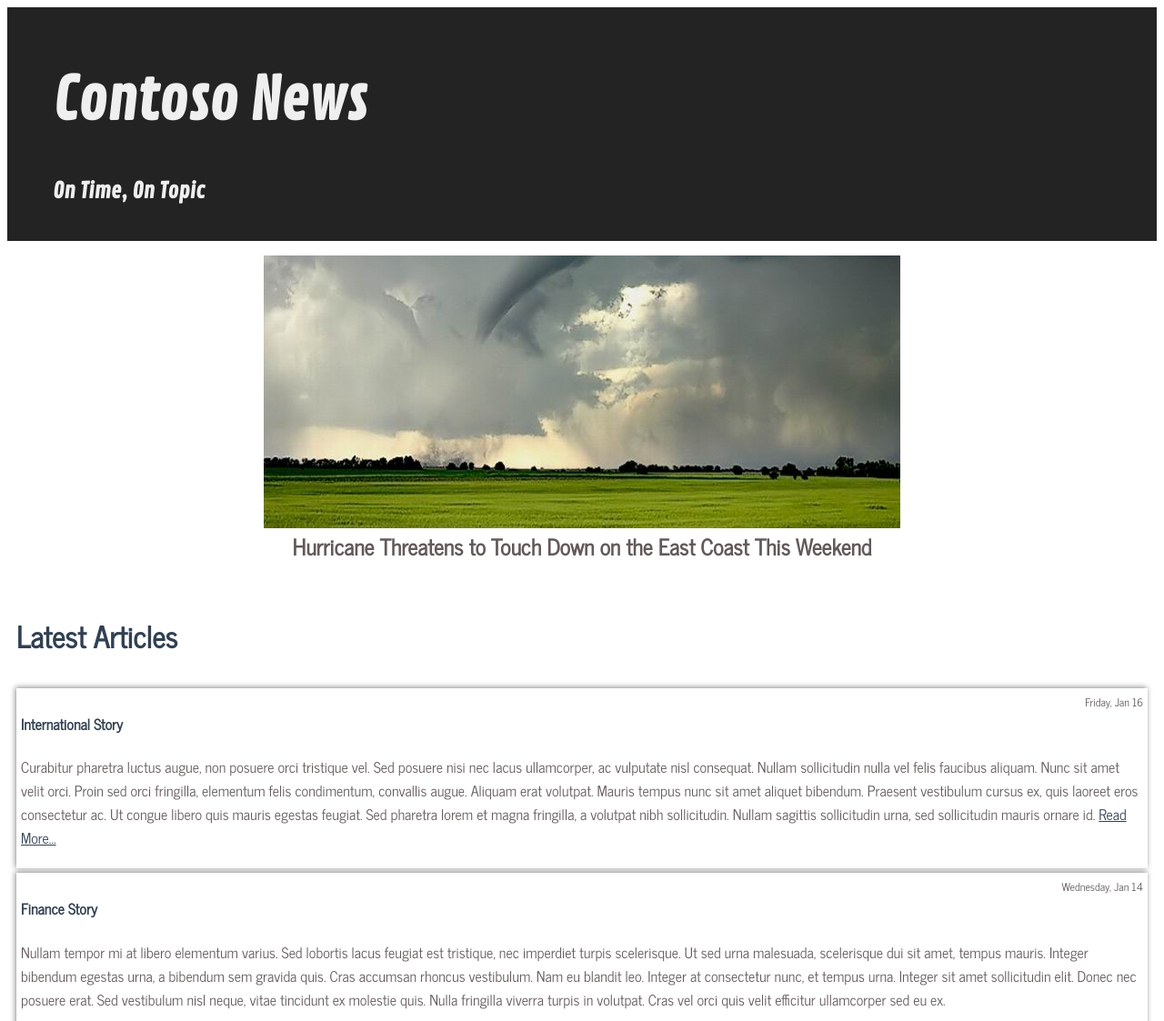
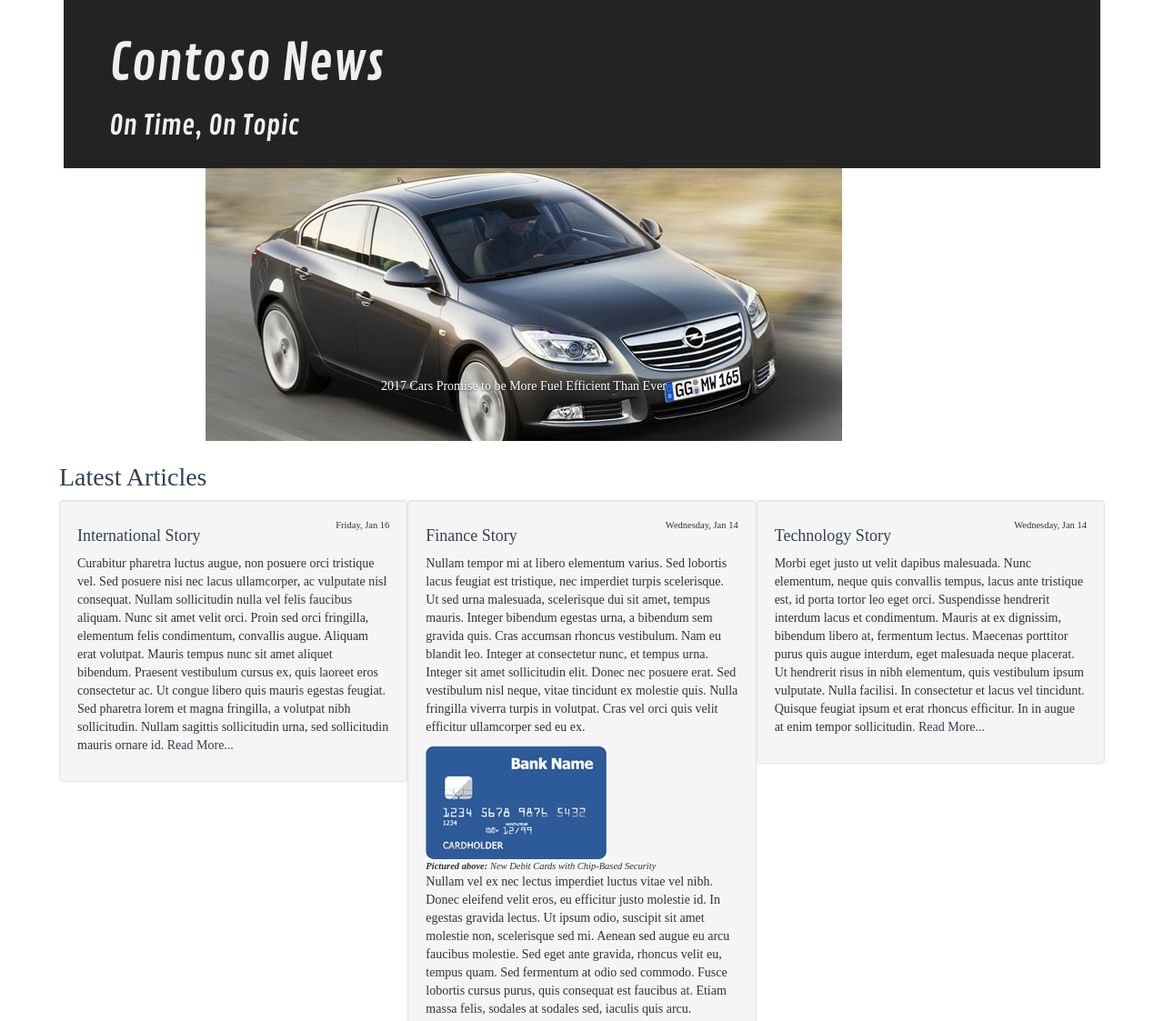
Before and after one commit to Mohamed-Magdey/homeWork, a plain HTML site: page index.html in a window 1280 px wide. Shown: the top 1123 px of the page at 91% size. Drawn offline with nearby package versions, Linux system fonts and the light colour scheme.

Commit message:
add bootstrap

```diff
--- a/css/style.css
+++ b/css/style.css
@@ -1,7 +1,6 @@
 @media not print {
     body {
-    color: #635959;
-    font-family: 'New Cycle';
+        font-family: 'News Cycle' !important;
     }
 
     header {
@@ -76,30 +75,9 @@ main {
     padding: 5px 10px;
 }
 
-article {
-    margin: 5px 0px;
-    padding: 5px 5px;
-    box-shadow: -1px -1px 6px #888888;
+.carousel-inner {
+    text-align: center;
 }
-
-section#carousel > figure > img {
-    display: none;
-    margin: 0px auto;
+.carousel .item > img {
+    display: inline-block;
 }
-
-section#carousel > figure.visible > img {
-    display: block;
-    position: relative;
-    overflow: hidden;
-}
-
-section#carousel > figure > figcaption {
-    display: none;
-}
-
-section#carousel > figure.visible > figcaption {
-    display: block;
-    text-align: center;
-    font-weight: bold;
-    font-size: 1.5em;
-}
--- a/index.html
+++ b/index.html
@@ -2,31 +2,35 @@
 <html lang="en-US">
     <head>
         <title>Contoso News</title>
+        <link rel="stylesheet" href="https://maxcdn.bootstrapcdn.com/bootstrap/3.3.6/css/bootstrap.min.css" />
+        <script type="text/javascript" src="https://ajax.googleapis.com/ajax/libs/jquery/1.11.3/jquery.min.js"></script>
+        <script type="text/javascript" src="https://maxcdn.bootstrapcdn.com/bootstrap/3.3.6/js/bootstrap.min.js"></script>
         <link rel="stylesheet" href="css/style.css" />
-        <script type="text/javascript" src="js/script.js"></script>
     </head>
-    <body>
+    <body class="container">
         <header>
             <h1>Contoso News</h1>
             <h2>On Time, On Topic</h2>
         </header>
-        <section id="carousel">
-            <figure class="visible">
-                <img src="img/efficient_cars.png" alt="Efficient Cars">
-                <figcaption>2017 Cars Promise to be More Fuel Efficient Than Ever</figcaption>
-            </figure>
-            <figure>
-                <img src="img/natural_disaster.png" alt="Natural Disaster">
-                <figcaption>Hurricane Threatens to Touch Down on the East Coast This Weekend</figcaption>
-            </figure>
-            <figure>
-                <img src="img/health_records.png" alt="Health Records">
-                <figcaption>Many Doctors are Moving to Digital Health Records This Year</figcaption>
-            </figure>
+        <section id="carousel" class="carousel slide" data-ride="carousel">
+            <div class="carousel-inner" role="listbox">
+                <figure class="item active">
+                    <img src="img/efficient_cars.png" alt="Efficient Cars" />
+                    <figcaption class="carousel-caption">2017 Cars Promise to be More Fuel Efficient Than Ever</figcaption>
+                </figure>
+                <figure class="item">
+                    <img src="img/natural_disaster.png" alt="Natural Disaster" />
+                    <figcaption class="carousel-caption">Hurricane Threatens to Touch Down on the East Coast This Weekend</figcaption>
+                </figure>
+                <figure class="item">
+                    <img src="img/health_records.png" alt="Health Records" />
+                    <figcaption class="carousel-caption">Many Doctors are Moving to Digital Health Records This Year</figcaption>
+                </figure>
+            </div>
         </section>
-        <main>
+        <main class="row">
             <h3>Latest Articles</h3>
-            <article>
+            <article class="well col-md-4">
                 <time datetime="16-01-2016">Friday, Jan 16</time>
                 <h4>International Story</h4>
                 <p>
@@ -39,7 +43,7 @@
                     <a href="#" target="_blank">Read More...</a>
                 </p>
             </article>
-            <article>
+            <article class="well col-md-4">
                 <time datetime="14-01-2016">Wednesday, Jan 14</time>
                 <h4>Finance Story</h4>
                 <p>
@@ -64,7 +68,7 @@
                     <a href="#" target="_blank">Read More...</a>
                 </p>
             </article>
-            <article>
+            <article class="well col-md-4">
                 <time datetime="14-01-2016">Wednesday, Jan 14</time>
                 <h4>Technology Story</h4>
                 <p>
@@ -78,9 +82,9 @@
                 </p>
             </article>
         </main>
-        <h4>Sign Up For Our Emails</h4>
-        <summary>
-            <form>
+        <summary class="panel panel-default col-md-8 col-md-offset-2">
+            <div  class="panel-heading">Sign Up For Our Emails</div>
+            <form class="form-horizontal panel-body">
                 <label>E-mail Address: </label>
                 <input type="text" required="required" />
                 <label>Delivery Preference: </label>
--- a/js/script.js
+++ /dev/null
@@ -1,35 +0,0 @@
-
-var slideInterval = 3500;
-
-function getFigure() {
-    return document.getElementById('carousel').getElementsByTagName('figure');
-};
-
-/*
-    This function iterates over the figure elements in the section element.
-    It removes the visible class from the current figure element, then adds
-    the class to the next figure element. Once complete, it uses the setTimeout
-    function to invoke itself again after a specified amount of time
-    (3500 milliseconds = 3.5 seconds).
-*/
-function moveForward() {
-    var pointer;
-    var figures = getFigure();
-    for (var i = 0; i < figures.length; i++){
-        if (figures[i].className == 'visible') {
-            figures[i].className = '';
-            pointer = i;
-        }
-    }
-    if (++pointer == figures.length) {
-        pointer = 0;
-    }
-    figures[pointer].className = 'visible';
-    setTimeout(moveForward, slideInterval);
-};
-
-function startPlayback() {
-    setTimeout(moveForward, slideInterval);
-};
-
-startPlayback();
```
